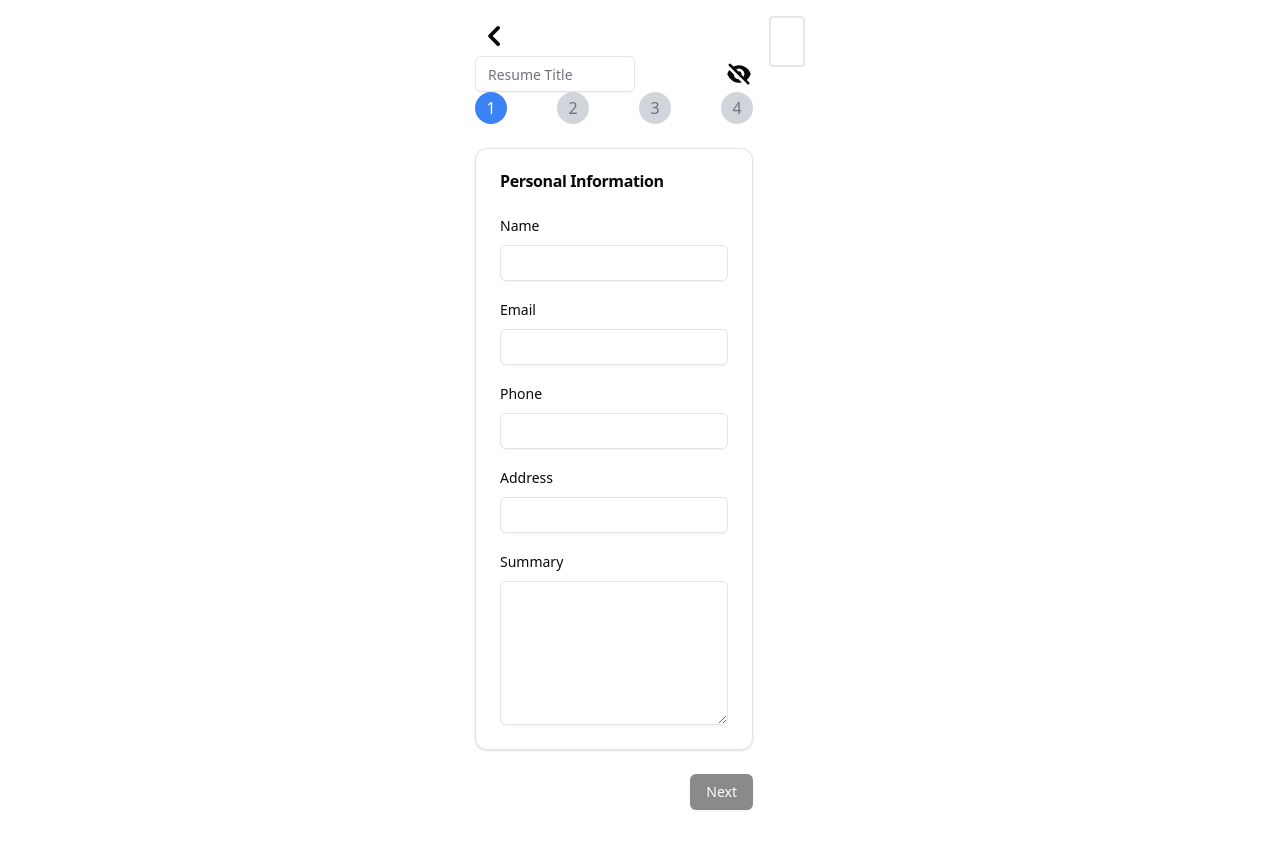
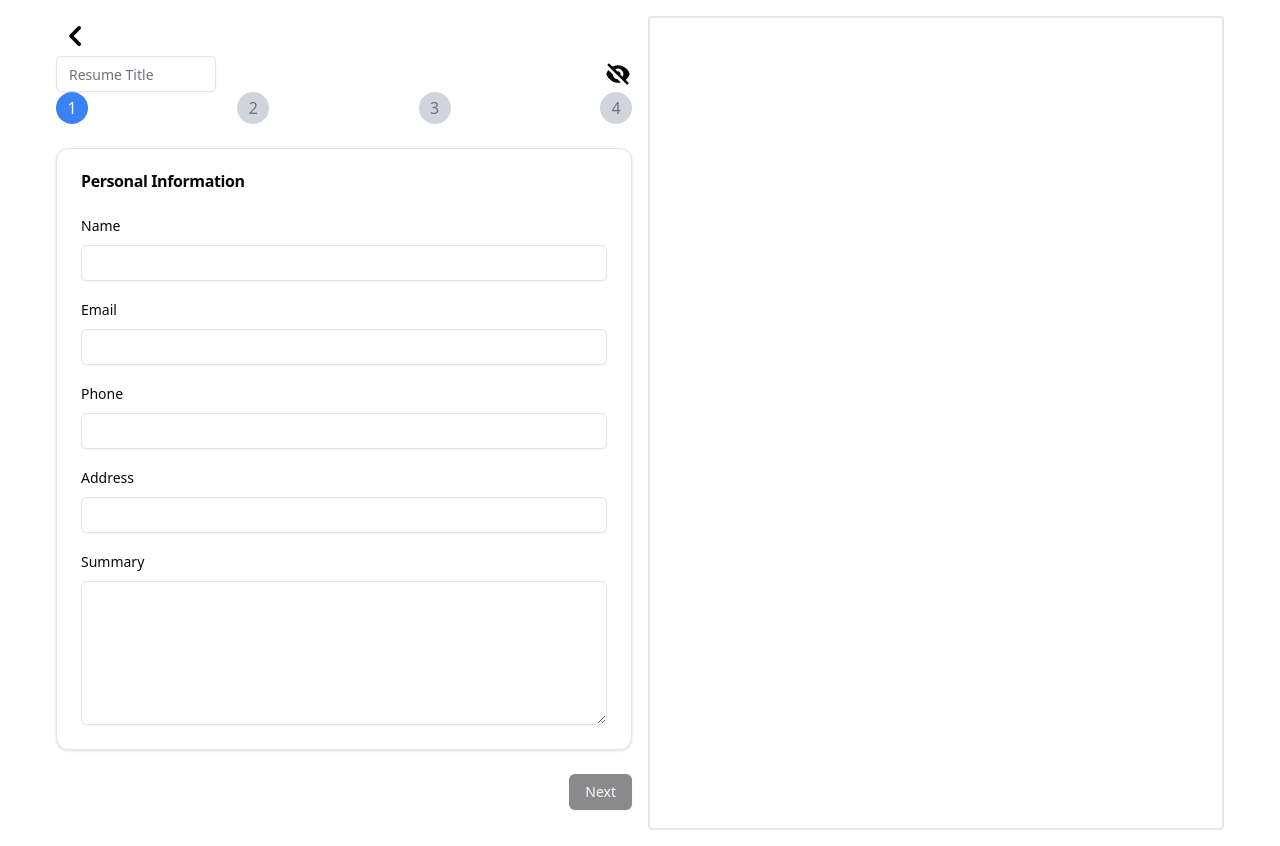
Before and after one commit to Raxza/react-resume-builder, a React (Vite) app: page /resume/create in a window 1280 px wide. Built offline with nearby package versions, Linux system fonts and the light colour scheme.

Commit message:
Forgor some things

```diff
--- a/src/components/common/ResumePreview.tsx
+++ b/src/components/common/ResumePreview.tsx
@@ -36,7 +36,7 @@ const ResumePreview = ({ resume }: Props) => {
 
   return (
     <div>
-      <article className="aspect-[1/1.414] p-4 border-2 rounded-sm border-gray-200
+      <article className="mx-auto xl:m-0 aspect-[1/1.414] p-4 border-2 rounded-sm border-gray-200
       prose prose-hr:border prose-hr:border-gray-200 prose-hr:mb-2 prose-p:mt-0 prose-p:mb-4
       text-xs md:text-base" >
         <h3 className="mb-0">{resume.name.toUpperCase()}</h3>
--- a/src/pages/Resume/create.tsx
+++ b/src/pages/Resume/create.tsx
@@ -78,7 +78,7 @@ const ResumeCreate = () => {
 
   return (
     <main className="flex flex-col xl:flex-row items-center xl:items-start justify-center gap-4 m-4 sm:mx-12">
-      <form className="max-w-xl">
+      <form className="w-full max-w-xl">
         <ChevronLeftIcon className="h-10 w-10 cursor-pointer" onClick={() => navigate('/')} />
         <div className="flex justify-between items-center">
           <div className="space-y-2">
@@ -145,7 +145,7 @@ const ResumeCreate = () => {
         </div>
       </form>
       {showPreview && (
-        <aside>
+        <aside className="w-full max-w-xl">
           <ResumePreview resume={resume} scale={0.85} />
         </aside>
       )}
```
